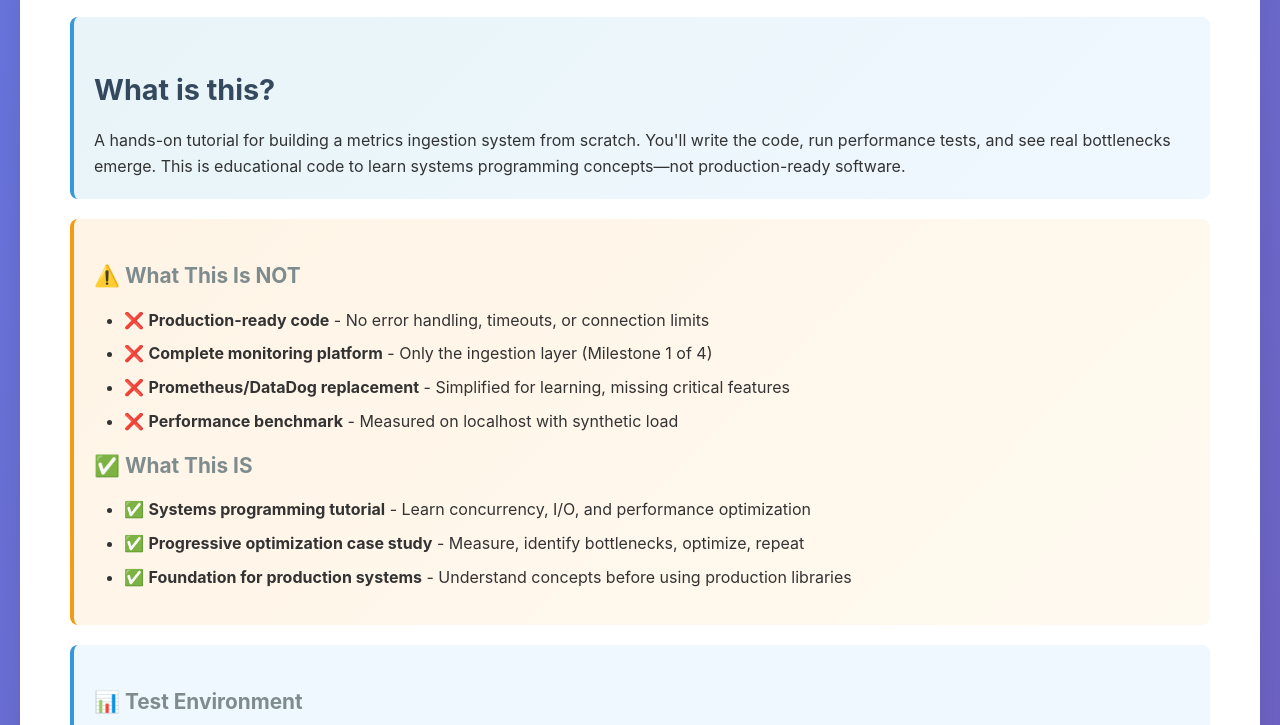
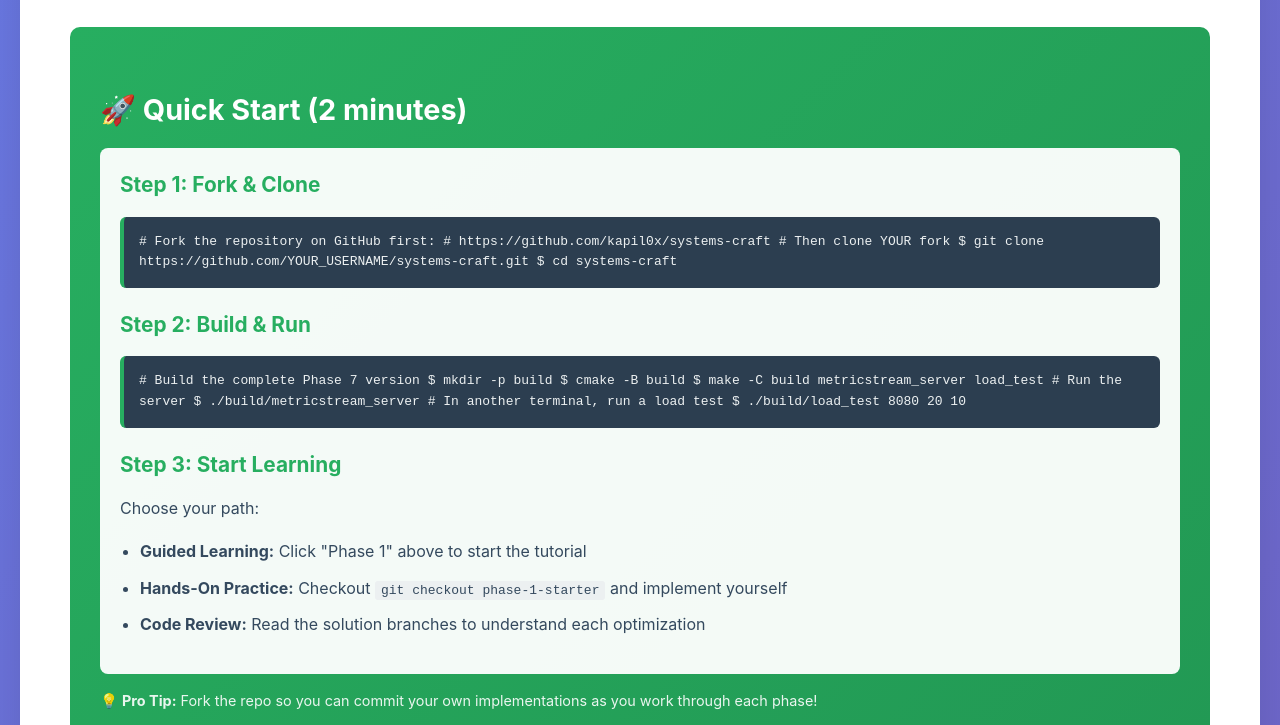
Before and after one commit to kapil0x/MetricsStream, a plain HTML site: page docs/index.html in a window 1280 px wide. Shown: the part 946-1671 px from the top of the page. Drawn offline with Linux system fonts and the light colour scheme.

Commit message:
Add Quick Start guide with fork/clone instructions

```diff
--- a/docs/index.html
+++ b/docs/index.html
@@ -626,6 +626,46 @@
         <!-- Overview Panel -->
         <div class="content-panel active" id="overview">
             <h2>🎯 Learning Journey Overview</h2>
+
+            <div class="lab-section" style="background: linear-gradient(135deg, #27ae60 0%, #229954 100%); border: none; margin-bottom: 30px;">
+                <h3 style="color: #fff; margin-bottom: 15px;">🚀 Quick Start (2 minutes)</h3>
+
+                <div style="background: rgba(255,255,255,0.95); border-radius: 8px; padding: 20px; color: #2c3e50;">
+                    <h4 style="color: #27ae60; margin-bottom: 15px;">Step 1: Fork & Clone</h4>
+                    <div class="command" style="background: #2c3e50; color: #ecf0f1; margin-bottom: 10px;">
+# Fork the repository on GitHub first:
+# https://github.com/kapil0x/systems-craft
+
+# Then clone YOUR fork
+$ git clone https://github.com/YOUR_USERNAME/systems-craft.git
+$ cd systems-craft</div>
+
+                    <h4 style="color: #27ae60; margin-top: 20px; margin-bottom: 15px;">Step 2: Build & Run</h4>
+                    <div class="command" style="background: #2c3e50; color: #ecf0f1; margin-bottom: 10px;">
+# Build the complete Phase 7 version
+$ mkdir -p build
+$ cmake -B build
+$ make -C build metricstream_server load_test
+
+# Run the server
+$ ./build/metricstream_server
+
+# In another terminal, run a load test
+$ ./build/load_test 8080 20 10</div>
+
+                    <h4 style="color: #27ae60; margin-top: 20px; margin-bottom: 15px;">Step 3: Start Learning</h4>
+                    <p style="color: #34495e; margin-bottom: 10px;">Choose your path:</p>
+                    <ul style="color: #34495e; margin-left: 20px; line-height: 1.8;">
+                        <li><strong>Guided Learning:</strong> Click "Phase 1" above to start the tutorial</li>
+                        <li><strong>Hands-On Practice:</strong> Checkout <code style="background: #ecf0f1; padding: 2px 6px; border-radius: 3px;">git checkout phase-1-starter</code> and implement yourself</li>
+                        <li><strong>Code Review:</strong> Read the solution branches to understand each optimization</li>
+                    </ul>
+                </div>
+
+                <p style="color: #fff; margin-top: 15px; font-size: 0.9em; opacity: 0.9;">
+                    💡 <strong>Pro Tip:</strong> Fork the repo so you can commit your own implementations as you work through each phase!
+                </p>
+            </div>
 
             <div class="info-box">
                 <h3>What is this?</h3>
```
Also changed, not shown: learning-hub-v2.html (+40 -0 lines).
